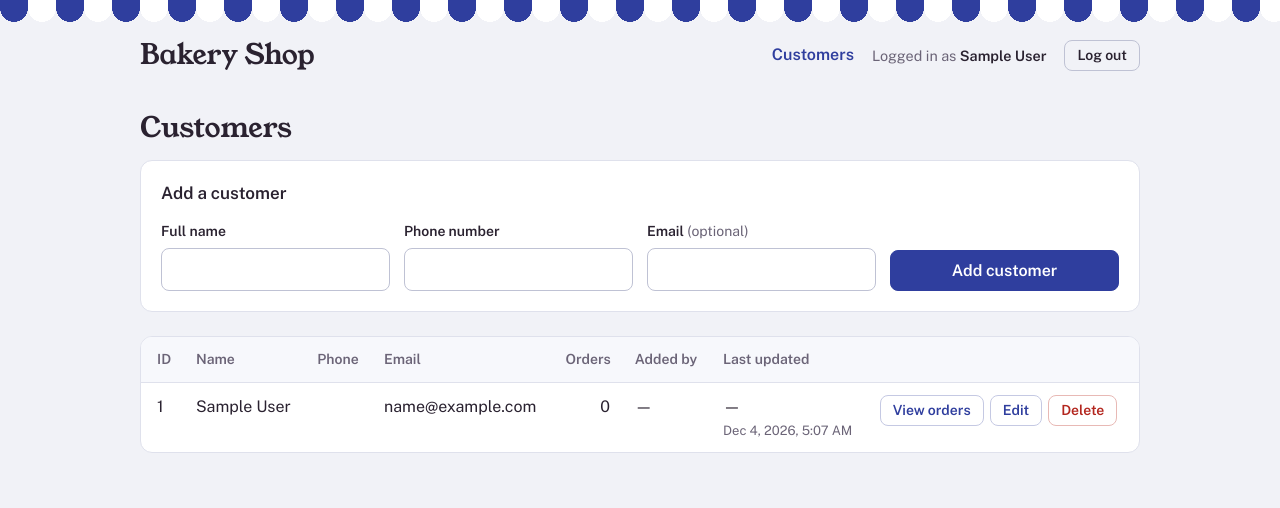
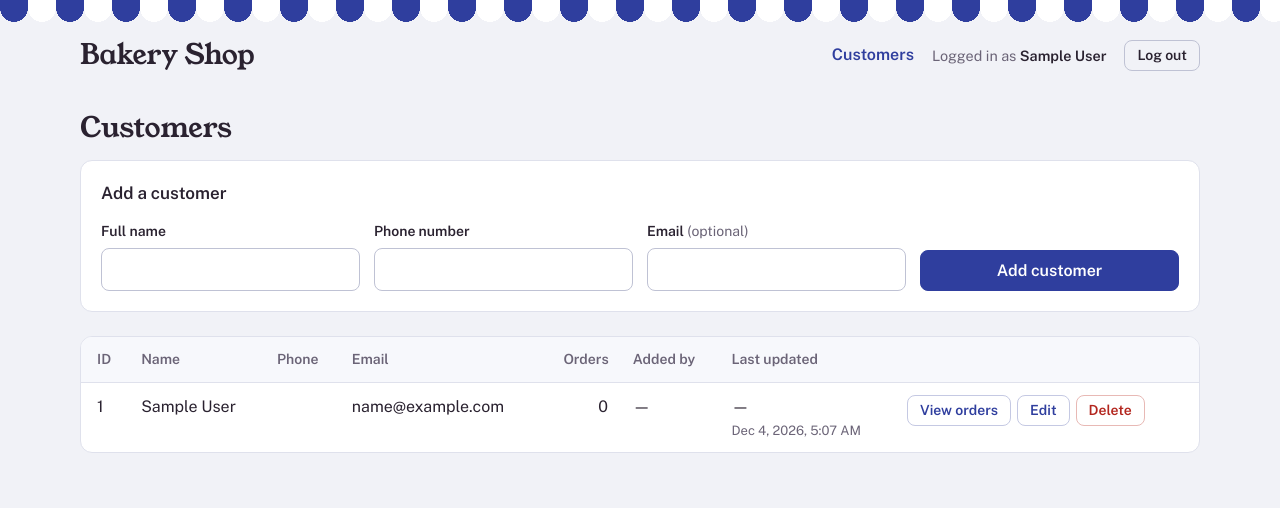
Before and after one commit to dhl-molina/bakery-pdo, a PHP site: page / in a window 1280 px wide. Shown: the top 508 px of the page. Run offline with PHP 8.4, Linux system fonts and the light colour scheme; the visitor is signed in with stand-in values (Sample User, id 1); data that the repository does not hold is empty.

Commit message:
Refactor CSS for layout and search form
Updated styles for various elements including awning, header, main, and button. Added search form styles.

```diff
--- a/assets/style.css
+++ b/assets/style.css
@@ -39,7 +39,7 @@ body {
 a { color: var(--accent); text-underline-offset: 3px; }
 a:hover { color: var(--accent-dk); }
 
-/* ---------- Awning ---------- */
+/* ---------- Awning (the one memorable element) ---------- */
 .awning {
     height: 22px;
     background: repeating-linear-gradient(90deg, var(--accent) 0 28px, #fff 28px 56px);
@@ -54,7 +54,7 @@ a:hover { color: var(--accent-dk); }
 
 /* ---------- Header ---------- */
 .site-header {
-    max-width: 1040px;
+    max-width: 1160px;
     margin: 0 auto;
     padding: 18px 20px 8px;
     display: flex;
@@ -78,7 +78,7 @@ a:hover { color: var(--accent-dk); }
 .who strong { color: var(--ink); font-weight: 600; }
 
 /* ---------- Page ---------- */
-main { max-width: 1040px; margin: 0 auto; padding: 8px 20px 56px; }
+main { max-width: 1160px; margin: 0 auto; padding: 8px 20px 56px; }
 
 h2 {
     margin: 24px 0 16px;
@@ -152,6 +152,7 @@ button, .btn {
     border: 1px solid var(--accent);
     border-radius: var(--radius-ctl);
     text-decoration: none;
+    white-space: nowrap;
     cursor: pointer;
     transition: background-color .15s, color .15s, border-color .15s;
 }
@@ -211,7 +212,7 @@ tbody tr:hover td { background: #FAFAFD; }
 td small { display: block; margin-top: 2px; color: var(--muted); font-size: .8125rem; white-space: nowrap; }
 td[data-label="Added by"] { white-space: nowrap; }
 td.num, th.num { text-align: right; font-variant-numeric: tabular-nums; }
-.actions { display: flex; flex-wrap: nowrap; gap: 6px; }
+.actions { display: flex; flex-wrap: wrap; gap: 6px; min-width: 150px; }
 
 .empty { margin: 0; padding: 32px 20px; text-align: center; color: var(--muted); }
 
@@ -251,3 +252,10 @@ td.num, th.num { text-align: right; font-variant-numeric: tabular-nums; }
 
 /* visually hidden text for screen readers (e.g. the empty Actions column heading) */
 .sr { position: absolute; width: 1px; height: 1px; overflow: hidden; clip: rect(0 0 0 0); white-space: nowrap; }
+
+/* ---------- Search ---------- */
+form.search { display: flex; align-items: end; gap: 12px; flex-wrap: wrap; padding: 16px 20px; margin-bottom: 12px; }
+form.search .grow { flex: 1 1 260px; }
+form.search .btn.ghost { padding: 10px 16px; font-size: 1rem; }
+.result-note { margin: 0 0 16px; color: var(--muted); font-size: .9375rem; }
+main > .alert { margin-top: 12px; }
```
